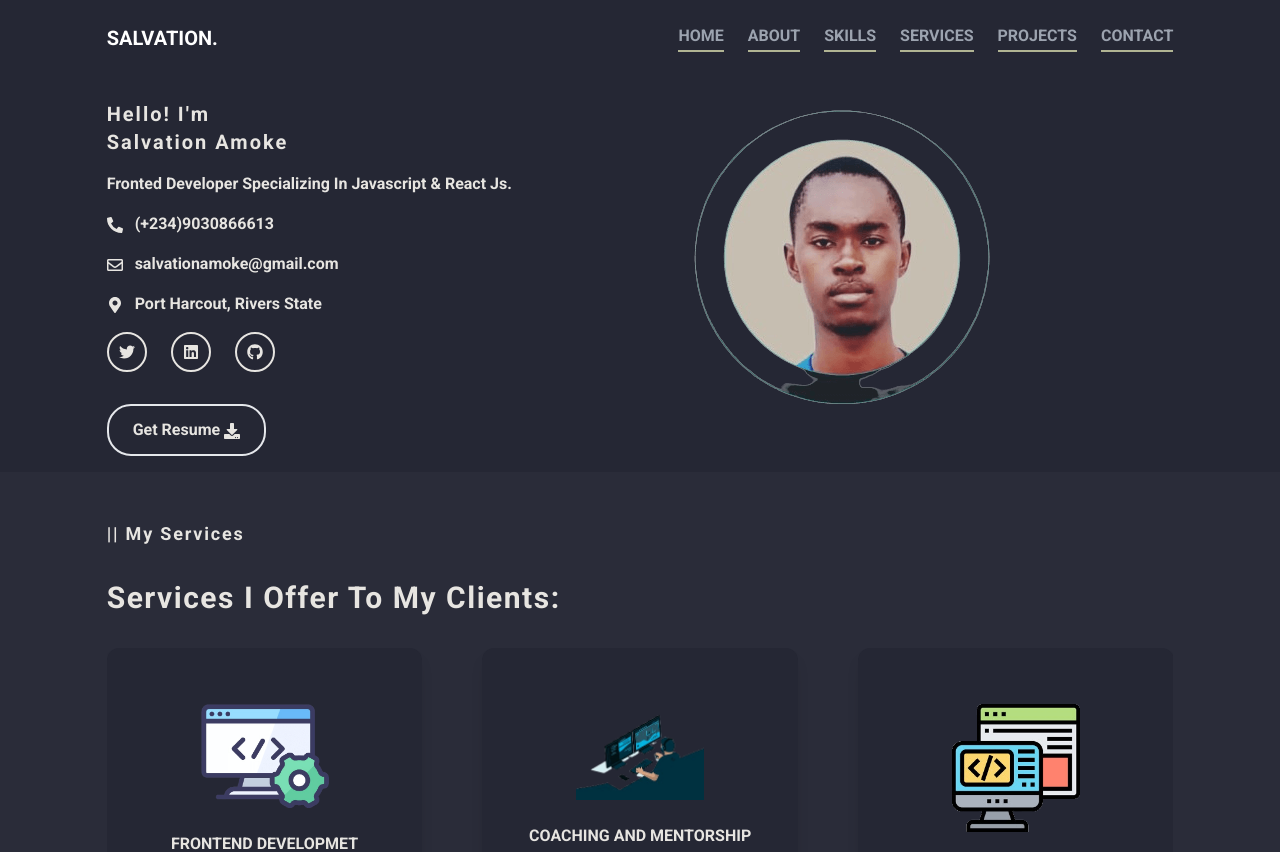
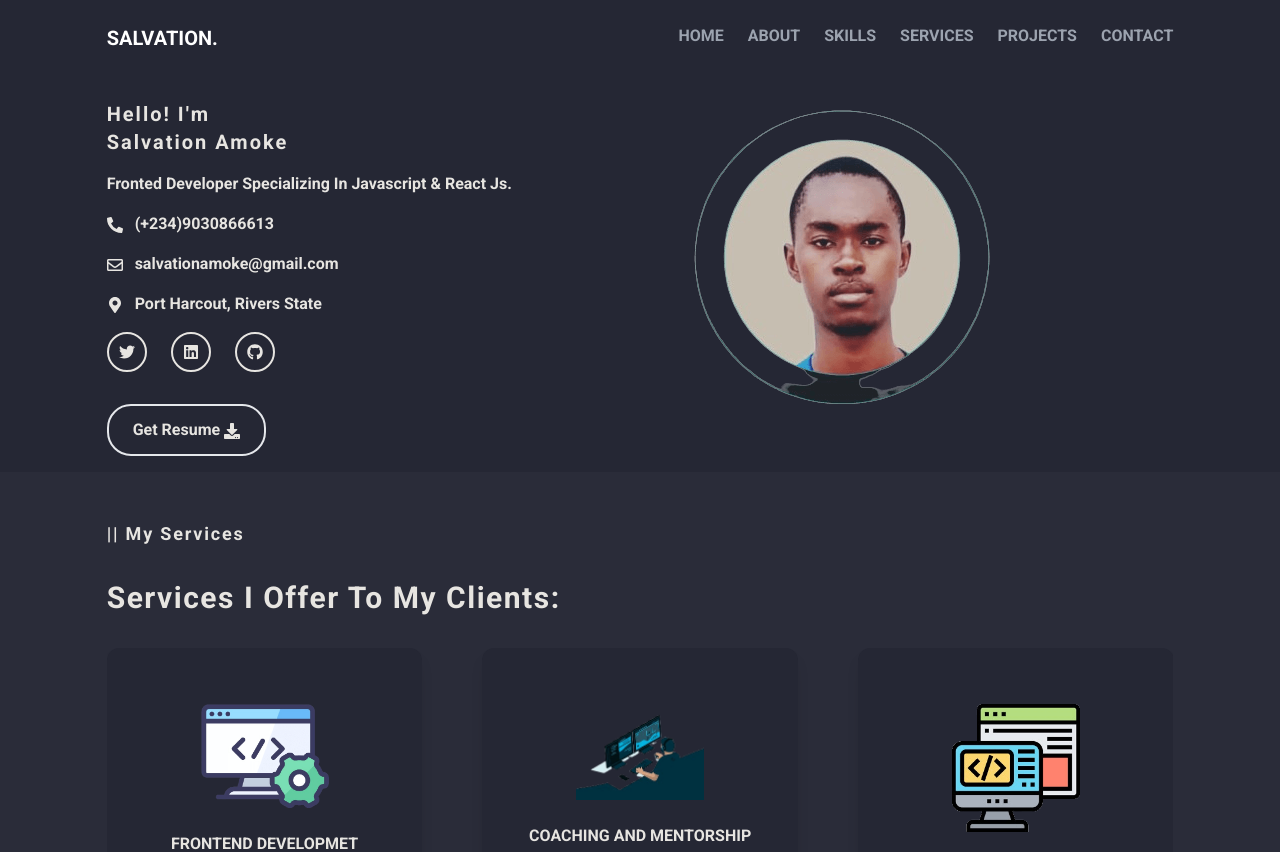
Before and after one commit to salv20/Portfolio, a React (Vite) app: page / in a window 1280 px wide. Shown: the top 852 px of the page. Built offline with nearby package versions, Linux system fonts and the light colour scheme.

Commit message:
header small screen

```diff
--- a/src/components/Header.jsx
+++ b/src/components/Header.jsx
@@ -15,7 +15,7 @@ const Header = () => {
                         menu</button>
                 </div>
 
-                <ul className={`${!openNav ? 'hidden' : 'block'} text-sm md:text-base space-y-4 md:space-y-0 md:flex md:space-x-6`}>
+                <ul className={`${openNav ? ' left-0' : ' -left-100'} md:left-0 absolute bg-headerLightBg w-full px-9 sm:px-16 sl:px-12 md:px-0 space-y-2 transition-all duration-1000 ease-in-out md:flex md:relative md:space-y-0 md:space-x-6 md:w-fit md:bg-transparent`}>
                     <li>
                         <button>home</button>
                     </li>
--- a/src/index.css
+++ b/src/index.css
@@ -5,10 +5,6 @@
 nav button {
     font-weight: 500;
     text-transform: uppercase;
-}
-
-nav ul button:hover {
-    border-bottom: 3px solid #b1b493;
 }
 
 body {
@@ -128,3 +124,13 @@ body {
 header ul li {
     border-bottom: solid #b1b493 2px;
 }
+
+@media screen and (min-width:768px) {
+    header ul li {
+        border-bottom: none;
+    }
+
+    nav ul button:hover {
+        border-bottom: 3px solid #b1b493;
+    }
+}
--- a/tailwind.config.js
+++ b/tailwind.config.js
@@ -3,6 +3,12 @@ export default {
   content: ["./index.html", "./src/**/*.{js,ts,jsx,tsx}"],
   theme: {
     extend: {
+      spacing: {
+        100: "80rem",
+      },
+      screens: {
+        sl: "450px",
+      },
       colors: {
         headerDarkBg: "#252734",
         headerLightBg: "#2a2c39",
```
